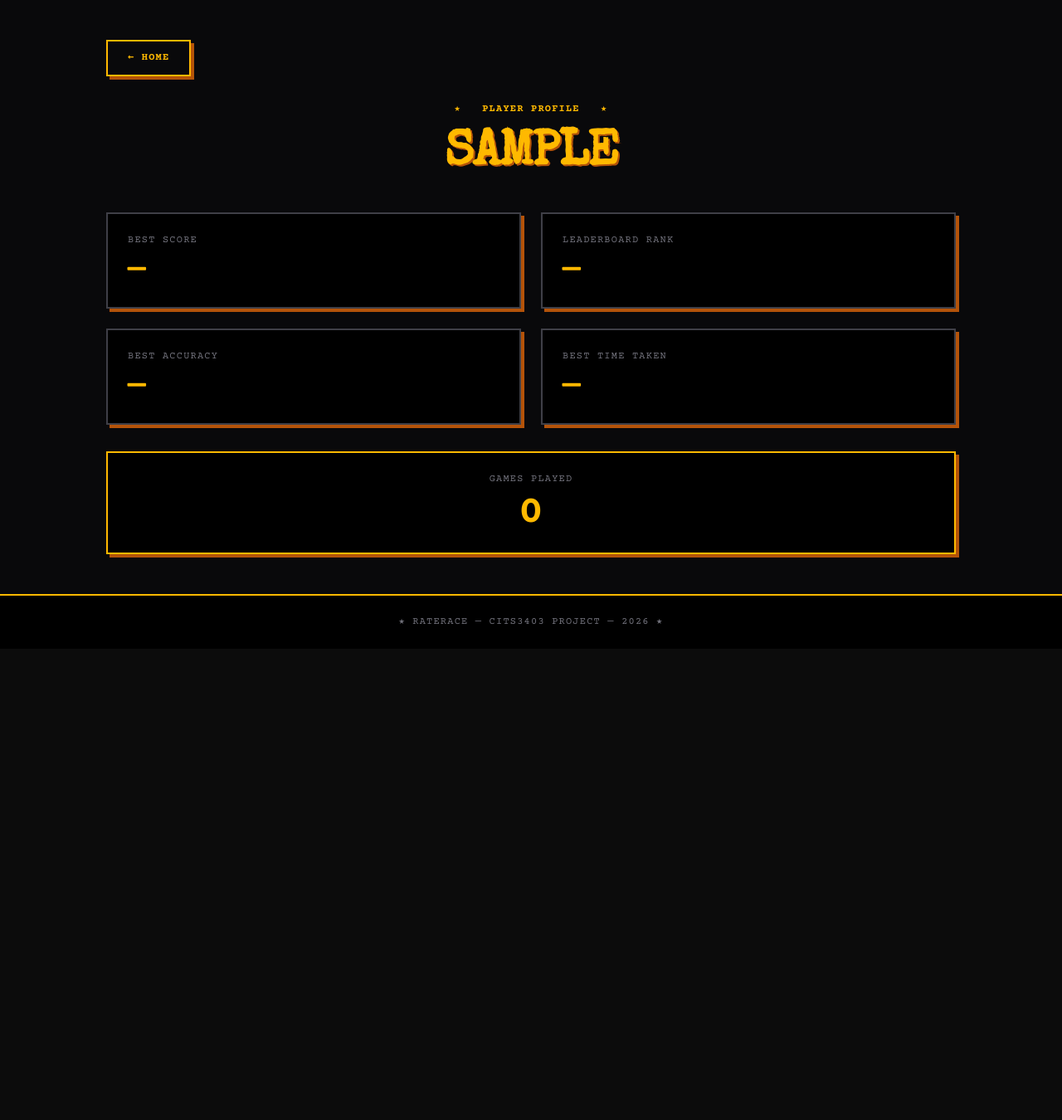
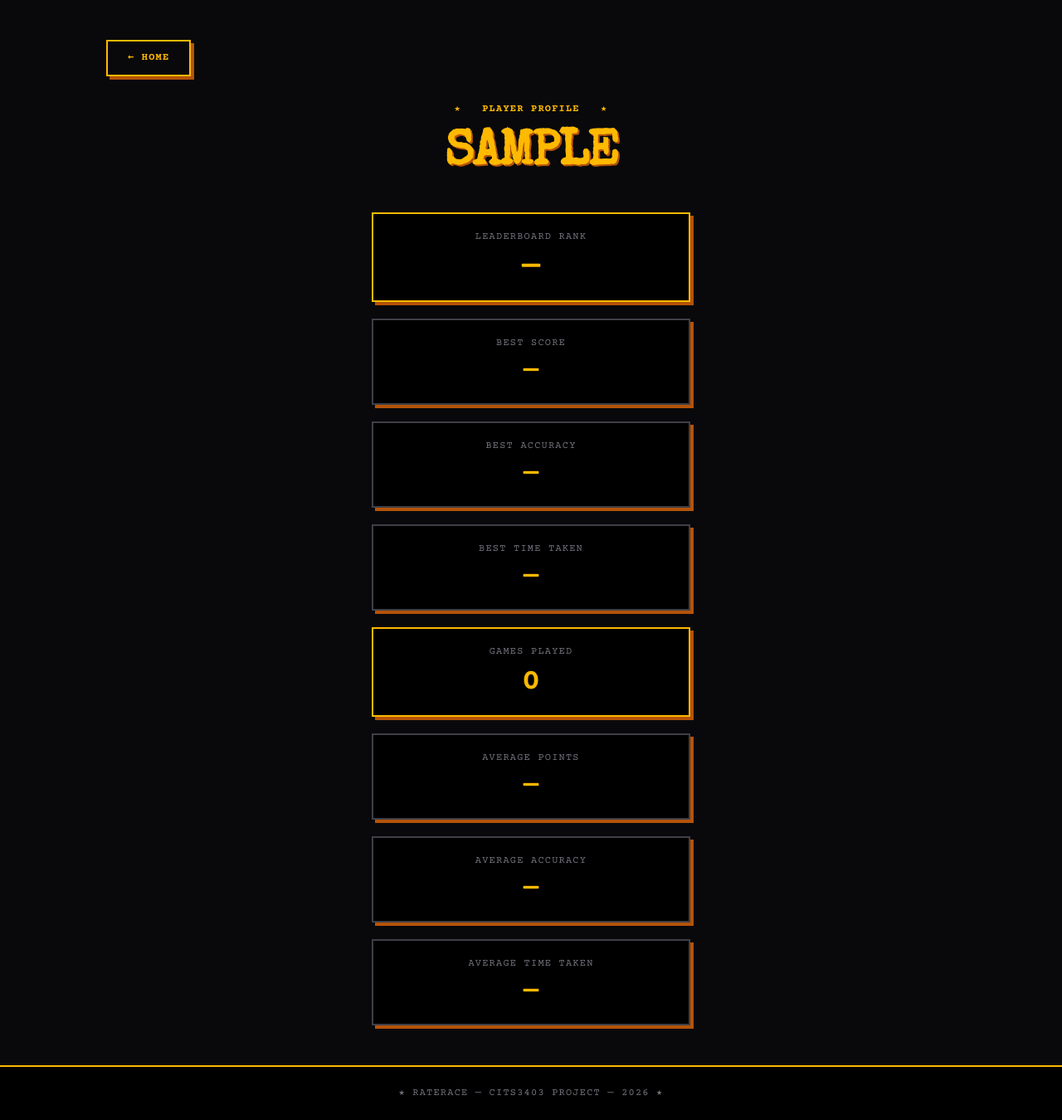
Before and after one commit to flamedphoenix/CITS3403-project, a Flask app: page /profile in a window 1280 px wide. Shown: the part 62-1412 px from the top of the page at 83% size. Before the commit the page ends 814 px from the top, so only its background shows below. Run offline with Flask 3, Linux system fonts and the light colour scheme; the visitor is signed in with stand-in values (Sample User, id 1); data comes from the database, SQL or seed files in the repository; data that the repository does not hold is empty; style sheets or scripts are compiled from the project's sources.

Commit message:
Added average playthrough statistics in user profile

```diff
--- a/client/templates/profile.html
+++ b/client/templates/profile.html
@@ -32,20 +32,10 @@
       </h1>
     </div>
 
-    <div class="grid grid-cols-1 md:grid-cols-2 gap-6 mb-8">
+    <div class="w-full max-w-sm mx-auto flex flex-col gap-5 text-center">
 
-      <div class="border-2 border-zinc-700 bg-black p-6 shadow-retro">
-        <p class="text-zinc-500 uppercase tracking-widest text-xs mb-2">Best Score</p>
-        <p class="text-amber-400 font-extrabold text-4xl">
-          {% if stats.best_score is not none %}
-            {{ stats.best_score }}
-          {% else %}
-            —
-          {% endif %}
-        </p>
-      </div>
-
-      <div class="border-2 border-zinc-700 bg-black p-6 shadow-retro">
+      <!-- Leaderboard Rank -->
+      <div class="border-2 border-amber-400 bg-black p-5 shadow-retro">
         <p class="text-zinc-500 uppercase tracking-widest text-xs mb-2">Leaderboard Rank</p>
         <p class="text-amber-400 font-extrabold text-4xl">
           {% if stats.rank %}
@@ -56,9 +46,22 @@
         </p>
       </div>
 
-      <div class="border-2 border-zinc-700 bg-black p-6 shadow-retro">
+      <!-- Best Score -->
+      <div class="border-2 border-zinc-700 bg-black p-5 shadow-retro">
+        <p class="text-zinc-500 uppercase tracking-widest text-xs mb-2">Best Score</p>
+        <p class="text-amber-400 font-extrabold text-3xl">
+          {% if stats.best_score is not none %}
+            {{ stats.best_score }}
+          {% else %}
+            —
+          {% endif %}
+        </p>
+      </div>
+
+      <!-- Best Accuracy -->
+      <div class="border-2 border-zinc-700 bg-black p-5 shadow-retro">
         <p class="text-zinc-500 uppercase tracking-widest text-xs mb-2">Best Accuracy</p>
-        <p class="text-amber-400 font-extrabold text-4xl">
+        <p class="text-amber-400 font-extrabold text-3xl">
           {% if stats.best_accuracy is not none %}
             {{ stats.best_correct_answers }}/10 — {{ stats.best_accuracy }}%
           {% else %}
@@ -67,9 +70,10 @@
         </p>
       </div>
 
-      <div class="border-2 border-zinc-700 bg-black p-6 shadow-retro">
+      <!-- Best Time Taken -->
+      <div class="border-2 border-zinc-700 bg-black p-5 shadow-retro">
         <p class="text-zinc-500 uppercase tracking-widest text-xs mb-2">Best Time Taken</p>
-        <p class="text-amber-400 font-extrabold text-4xl">
+        <p class="text-amber-400 font-extrabold text-3xl">
           {% if stats.best_time_taken is not none %}
             {{ stats.best_time_taken }}s
           {% else %}
@@ -78,13 +82,50 @@
         </p>
       </div>
 
-    </div>
+      <!-- Games Played -->
+      <div class="border-2 border-amber-400 bg-black p-5 shadow-retro">
+        <p class="text-zinc-500 uppercase tracking-widest text-xs mb-2">Games Played</p>
+        <p class="text-amber-400 font-extrabold text-4xl">
+          {{ stats.games_played }}
+        </p>
+      </div>
 
-    <div class="border-2 border-amber-400 bg-black p-6 shadow-retro text-center">
-      <p class="text-zinc-500 uppercase tracking-widest text-xs mb-2">Games Played</p>
-      <p class="text-amber-400 font-extrabold text-5xl">
-        {{ stats.games_played }}
-      </p>
+      <!-- Average Points -->
+      <div class="border-2 border-zinc-700 bg-black p-5 shadow-retro">
+        <p class="text-zinc-500 uppercase tracking-widest text-xs mb-2">Average Points</p>
+        <p class="text-amber-400 font-extrabold text-3xl">
+          {% if stats.average_points is not none %}
+            {{ stats.average_points }}
+          {% else %}
+            —
+          {% endif %}
+        </p>
+      </div>
+
+      <!-- Average Accuracy -->
+      <div class="border-2 border-zinc-700 bg-black p-5 shadow-retro">
+        <p class="text-zinc-500 uppercase tracking-widest text-xs mb-2">Average Accuracy</p>
+        <p class="text-amber-400 font-extrabold text-3xl">
+          {% if stats.average_accuracy is not none %}
+            {{ stats.average_accuracy }}%
+          {% else %}
+            —
+          {% endif %}
+        </p>
+      </div>
+
+      <!-- Average Time Taken -->
+      <div class="border-2 border-zinc-700 bg-black p-5 shadow-retro">
+        <p class="text-zinc-500 uppercase tracking-widest text-xs mb-2">Average Time Taken</p>
+        <p class="text-amber-400 font-extrabold text-3xl">
+          {% if stats.average_time_taken is not none %}
+            {{ stats.average_time_taken }}s
+          {% else %}
+            —
+          {% endif %}
+        </p>
+      </div>
+
     </div>
 
   </div>
--- a/server/routes.py
+++ b/server/routes.py
@@ -67,7 +67,8 @@ def scoreboard():
 @main.route('/profile')
 @login_required
 def profile():
-    games_played = Score.query.filter_by(user_id=current_user.id).count()
+    user_scores = Score.query.filter_by(user_id=current_user.id).all()
+    games_played = len(user_scores)
 
     best_playthrough = Score.query.filter_by(user_id=current_user.id).order_by(
         Score.score.desc(),
@@ -107,14 +108,30 @@ def profile():
             user_rank = index
             break
 
+    if games_played > 0:
+        average_points = round(sum(score.score for score in user_scores) / games_played)
+        average_accuracy = round(
+            (sum(score.correct_answers for score in user_scores) / (games_played * 10)) * 100
+        )
+        average_time_taken = round(sum(score.time_taken for score in user_scores) / games_played, 1)
+    else:
+        average_points = None
+        average_accuracy = None
+        average_time_taken = None
+
     profile_stats = {
         'username': current_user.username,
         'games_played': games_played,
         'rank': user_rank,
+
         'best_score': best_playthrough.score if best_playthrough else None,
         'best_time_taken': best_playthrough.time_taken if best_playthrough else None,
         'best_correct_answers': best_playthrough.correct_answers if best_playthrough else None,
         'best_accuracy': round((best_playthrough.correct_answers / 10) * 100) if best_playthrough else None,
+
+        'average_points': average_points,
+        'average_accuracy': average_accuracy,
+        'average_time_taken': average_time_taken,
     }
 
     return render_template('profile.html', stats=profile_stats)
```
